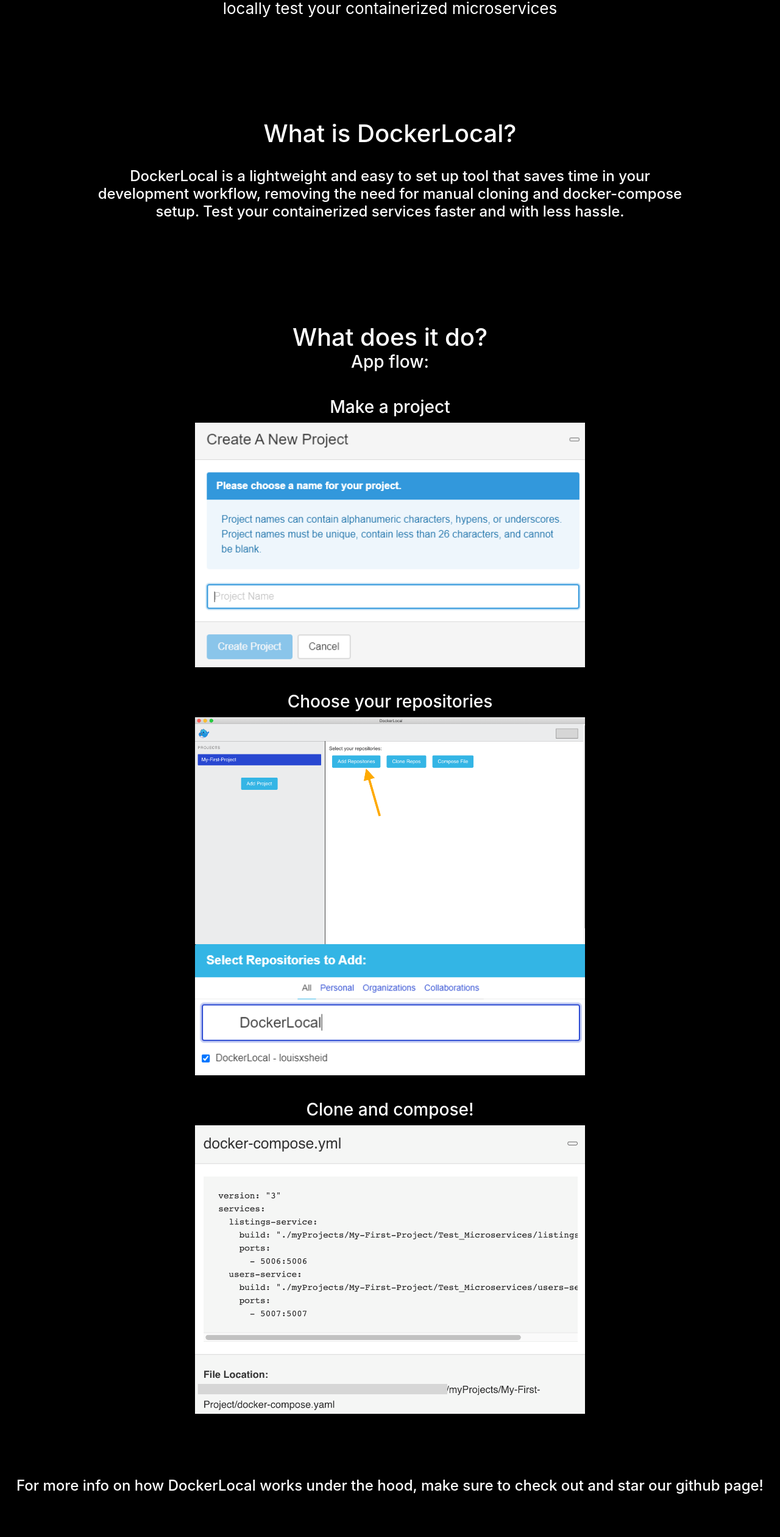
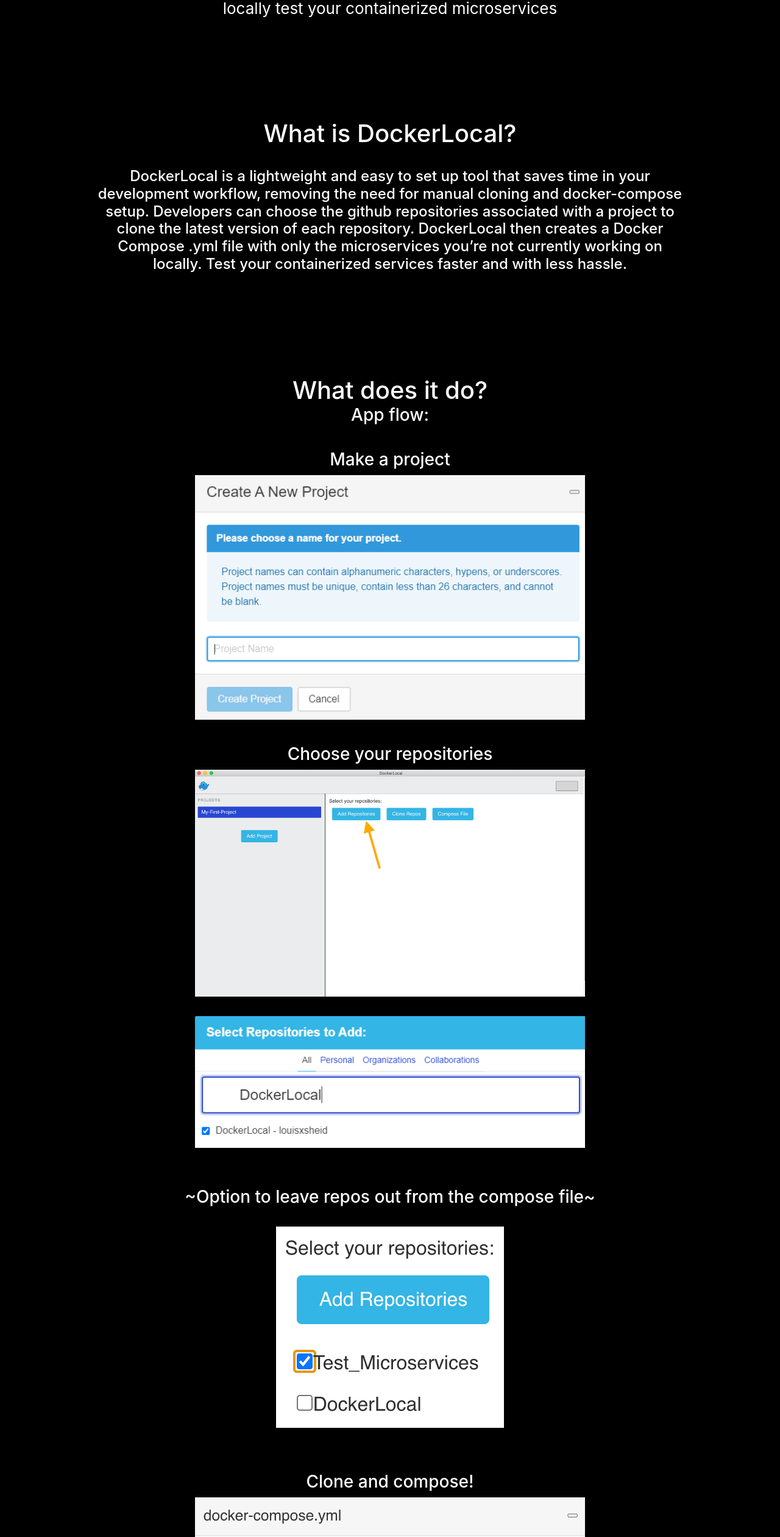
Before and after one commit to louisxsheid/dockerlocal-website, a React (Create React App) app: page / in a window 1280 px wide. Shown: the part 695-3215 px from the top of the page at 61% size. Built offline with nearby package versions, Linux system fonts and the light colour scheme.

Commit message:
add leave one out description

```diff
--- a/src/App.css
+++ b/src/App.css
@@ -95,6 +95,10 @@
   max-width: 40em;
 }
 
+.leaveoneout {
+  max-width: 100%;
+}
+
 .info-p {
   display: inline-block;
   background-color: black;
--- a/src/components/info.jsx
+++ b/src/components/info.jsx
@@ -4,6 +4,7 @@
 import addRepos from '../assets/add-more-repos.png'
 import success from '../assets/success.png'
 import githubwhite from '../assets/whitegit.png'
+import leaveoneout from '../assets/leaveoneout.png'
 
 export default class Body extends React.Component {
   render() {
@@ -11,7 +12,9 @@
         <div className='info-wrap'>
           <h1 className='info'>What is DockerLocal?</h1>
           <div className='divider'></div>
-          <h4 className='info-p'>DockerLocal is a lightweight and easy to set up tool that saves time in your development workflow, removing the need for manual cloning and docker-compose setup. Test your containerized services faster and with less hassle.</h4>
+          <h4 className='info-p'>DockerLocal is a lightweight and easy to set up tool that saves time in your development workflow, removing the need for manual cloning and docker-compose setup.
+          Developers can choose the github repositories associated with a project to clone the latest version of each repository. DockerLocal then creates a Docker Compose .yml file with only the microservices you’re not currently working on locally.
+          Test your containerized services faster and with less hassle.</h4>
           <div className='divider'></div>
           <div className='divider'></div>
           <div className='divider'></div>
@@ -23,8 +26,14 @@
           <img className='addReposPic' src={makeProj}/>
           <h3 className='info-title'>Choose your repositories</h3>
           <img className='addReposPic' src={addButton}/>
-          <div></div>
+          <div className='divider'></div>
           <img className='addReposPic' src={addRepos}/>
+          <div className='divider'></div>
+          <div className='divider'></div>
+          <h3 className='info'>~Option to leave repos out from the compose file~</h3>
+          <div className='divider'></div>
+          <img className='leaveoneout' src={leaveoneout} />
+          <div className='divider'></div>
           <h3 className='info-title'>Clone and compose!</h3>
           <img className='addReposPic' src={success}/>
           <div className='divider'></div>
```
Also changed, not shown: src/assets/leaveoneout.png (added).
